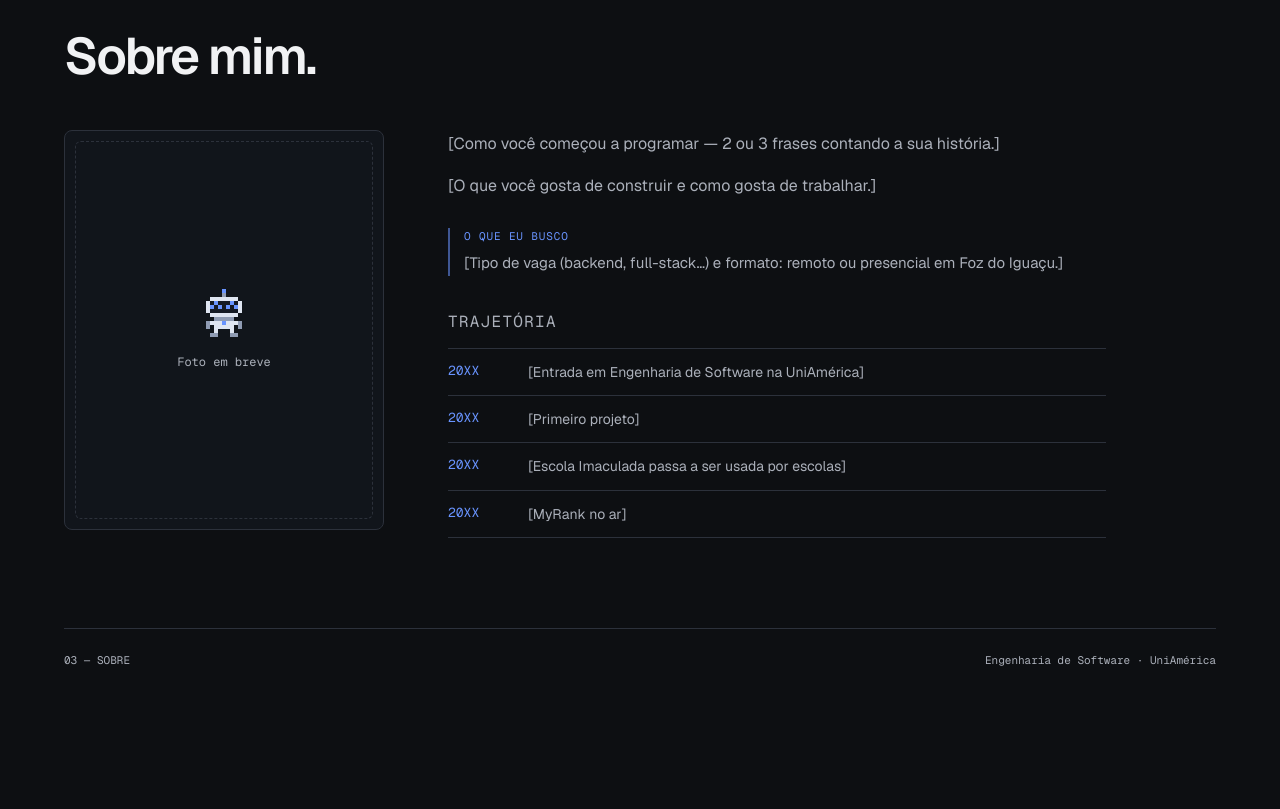
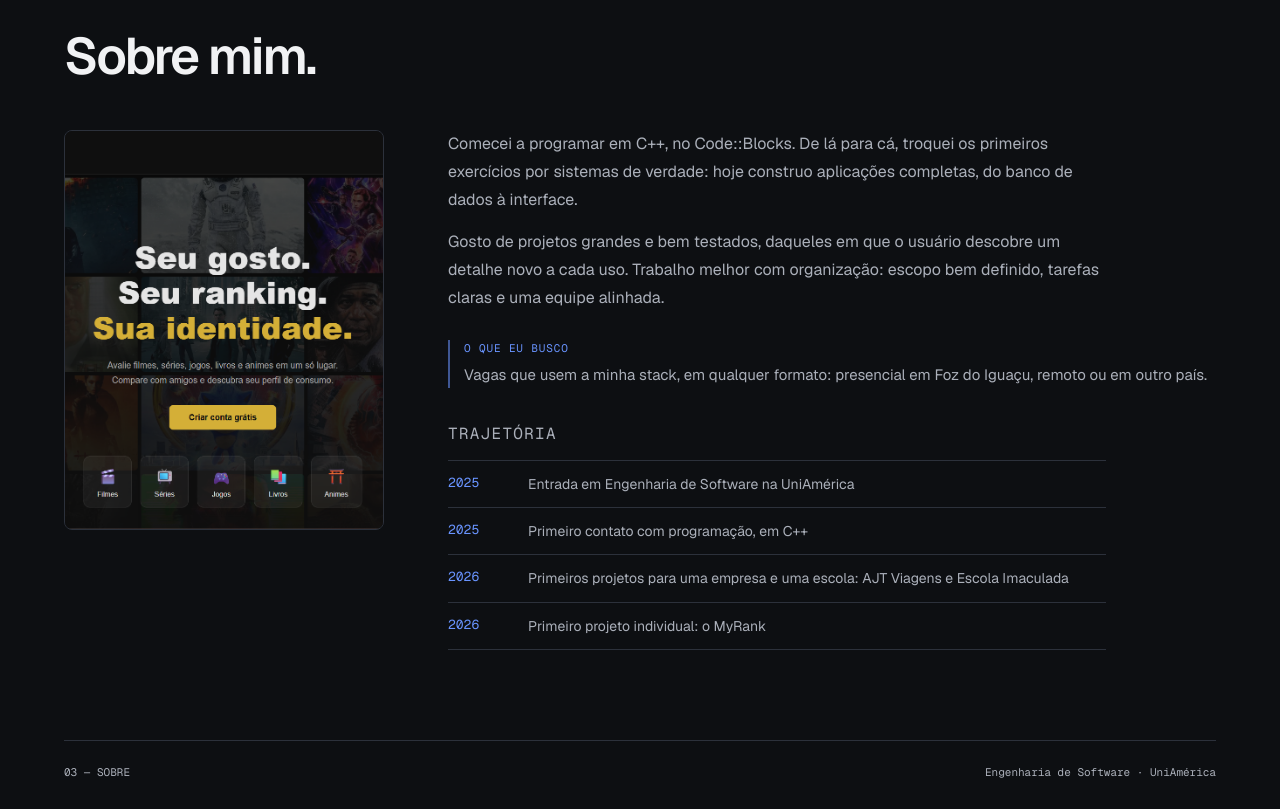
Before and after one commit to guiGocksAfK/GuiGocks-Portfolio, a Next.js app: page / in a window 1280 px wide. Shown: the part 2260-3069 px from the top of the page. Before the commit the page ends 2957 px from the top, so only its background shows below. Built offline with nearby package versions, Linux system fonts and the light colour scheme.

Commit message:
feat: textos do Sobre e robôs arquivistas montando a linha do tempo

```diff
--- a/src/app/globals.css
+++ b/src/app/globals.css
@@ -139,6 +139,15 @@ html[data-paint] .name-first { color: transparent; -webkit-background-clip: text
 .timeline li { display: grid; grid-template-columns: 64px minmax(0, 1fr); gap: 16px; padding: 12px 0; border-top: 1px solid var(--border); color: var(--muted); font-size: 14px; line-height: 1.6; }
 .timeline li:last-child { border-bottom: 1px solid var(--border); }
 .timeline-year { color: var(--accent); font-size: 13px; }
+/* Archivist crew: milestones wait hidden, then land (squash and settle) as each robot drops its crate. */
+.timeline-wrap { position: relative; overflow-x: clip; }
+.timeline-pending { opacity: 0; }
+.timeline-placed { animation: timeline-land .38s ease-out both; }
+@keyframes timeline-land { from { opacity: 0; transform: translateY(-8px) scale(.97, 1.08); } 60% { opacity: 1; transform: translateY(1px) scale(1.01, .97); } to { opacity: 1; transform: none; } }
+.timeline-crew-layer { position: absolute; inset: 0; pointer-events: none; }
+.timeline-crew { position: absolute; left: 0; top: 0; width: 16px; height: 18px; }
+.timeline-sprite, .timeline-sprite svg, .timeline-crate svg { display: block; width: 100%; height: 100%; shape-rendering: crispEdges; }
+.timeline-crate { position: absolute; left: 2px; bottom: 17px; width: 12px; height: 12px; }
 @media (max-width: 900px) { .about-grid { grid-template-columns: minmax(0, 1fr); } .about-photo { max-width: 260px; } }
 /* Mail robot: pops up next to the email with an envelope over its head and a "copied" bubble, then drops back down. */
 .email-wrap { position: relative; display: inline-block; }
--- a/src/app/page.tsx
+++ b/src/app/page.tsx
@@ -8,6 +8,7 @@ import { ProjectStamp } from '@/components/project-stamp';
 import { RobotSprite } from '@/components/robot-sprite';
 import { PatrolRobot } from '@/components/patrol-robot';
 import { ProjectDrawer } from '@/components/project-drawer';
+import { TimelineBuilder } from '@/components/timeline-builder';
 
 function Arrow() {
   return <svg aria-hidden="true" viewBox="0 0 24 24" fill="none" className="arrow"><path d="M6 18 18 6M6 6h12v12" stroke="currentColor" strokeWidth="1.6" strokeLinecap="round" strokeLinejoin="round" /></svg>;
@@ -115,9 +116,7 @@ export default function Home() {
               <p>{about.lookingFor.text}</p>
             </div>
             <p className="about-label timeline-label font-mono">{about.timelineLabel}</p>
-            <ol className="timeline">
-              {about.timeline.map(step => <li key={step.text}><span className="timeline-year font-mono">{step.year}</span><span>{step.text}</span></li>)}
-            </ol>
+            <TimelineBuilder steps={about.timeline} />
           </div>
         </div>
         <div className="section-footer font-mono"><span>{about.section}</span><span>{about.footerNote}</span><PatrolRobot /></div>
--- a/src/components/robot-sprite.tsx
+++ b/src/components/robot-sprite.tsx
@@ -65,6 +65,14 @@ export function StampToolSprite() {
   );
 }
 
+// Wooden crate carried by the archivist crew; plain markup because crew members are created outside React.
+const CRATE = ['SSSSSS', 'SOOOOS', 'SOSSOS', 'SOSSOS', 'SOOOOS', 'SSSSSS'];
+
+export function crateMarkup() {
+  const rects = CRATE.flatMap((row, y) => [...row].map((pixel, x) => `<rect x="${x}" y="${y}" width="1.02" height="1.02" fill="${COLORS[pixel]}"/>`)).join('');
+  return `<svg viewBox="0 0 6 6" aria-hidden="true">${rects}</svg>`;
+}
+
 // Crew: smaller robots with hard hats that carry words in and out. They are created outside React, so they render to markup.
 export const CREW_WIDTH = 16;
 export const CREW_HEIGHT = 18;
--- /dev/null
+++ b/src/components/timeline-builder.tsx
@@ -0,0 +1,97 @@
+'use client';
+
+import { useEffect, useRef, useState } from 'react';
+import { CREW_HEIGHT, CREW_WIDTH, crateMarkup, crewMarkup } from '@/components/robot-sprite';
+
+const STAGGER = 280;
+const STEP_INTERVAL = 100;
+
+type Phase = 'done' | 'waiting' | 'building';
+
+// The career timeline. The first time it scrolls into view, hard-hat crew members run in one after another, each
+// carrying a crate, and set down one milestone apiece from top to bottom. Without motion (or JavaScript) it is just a list.
+export function TimelineBuilder({ steps }: { steps: readonly { year: string; text: string }[] }) {
+  const [phase, setPhase] = useState<Phase>('done');
+  const [placed, setPlaced] = useState(0);
+  const listRef = useRef<HTMLOListElement>(null);
+  const crewRef = useRef<HTMLDivElement>(null);
+
+  useEffect(() => {
+    const list = listRef.current;
+    const layer = crewRef.current;
+    if (!list || !layer || window.matchMedia('(prefers-reduced-motion: reduce)').matches) return;
+    let cancelled = false;
+    const cleanups: (() => void)[] = [];
+    // Hide the milestones until the crew delivers them.
+    setPhase('waiting');
+
+    const wait = (ms: number) => new Promise<void>(resolve => { const timer = setTimeout(resolve, ms); cleanups.push(() => clearTimeout(timer)); });
+
+    async function deliver(index: number) {
+      await wait(index * STAGGER);
+      if (cancelled || !list || !layer) return;
+      const row = list.children[index] as HTMLElement;
+      const y = row.offsetTop + row.offsetHeight - CREW_HEIGHT;
+      const standX = Math.min(row.offsetWidth - CREW_WIDTH - 12, 240);
+      const exitX = layer.clientWidth + 30;
+
+      const member = document.createElement('div');
+      member.className = 'timeline-crew';
+      member.innerHTML = `<span class="timeline-crate">${crateMarkup()}</span><span class="timeline-sprite"></span>`;
+      layer.appendChild(member);
+      const sprite = member.querySelector('.timeline-sprite') as HTMLElement;
+      const crate = member.querySelector('.timeline-crate') as HTMLElement;
+      let step = 0;
+      let carrying = true;
+      const legs = setInterval(() => { sprite.innerHTML = crewMarkup(carrying, ++step); }, STEP_INTERVAL);
+      sprite.innerHTML = crewMarkup(true, 0);
+      cleanups.push(() => { clearInterval(legs); member.remove(); });
+
+      try {
+        await member.animate([{ transform: `translate(${exitX}px, ${y}px)` }, { transform: `translate(${standX}px, ${y}px)` }], { duration: 420, easing: 'ease-out', fill: 'forwards' }).finished;
+        if (cancelled) return;
+        // Drops the crate: it turns into the milestone.
+        await crate.animate([{ transform: 'none', opacity: 1 }, { transform: 'translateY(10px) scale(.6)', opacity: 0 }], { duration: 160, easing: 'ease-in', fill: 'forwards' }).finished;
+        if (cancelled) return;
+        carrying = false;
+        setPlaced(count => Math.max(count, index + 1));
+        await member.animate([{ transform: `translate(${standX}px, ${y}px)` }, { transform: `translate(${standX}px, ${y - 6}px)`, offset: .4 }, { transform: `translate(${standX}px, ${y}px)` }], { duration: 240, easing: 'ease-out' }).finished;
+        await member.animate([{ transform: `translate(${standX}px, ${y}px)`, opacity: 1 }, { transform: `translate(${exitX}px, ${y}px)`, opacity: 0 }], { duration: 420, easing: 'ease-in', fill: 'forwards' }).finished;
+      } catch {
+        return;
+      } finally {
+        clearInterval(legs);
+        member.remove();
+      }
+    }
+
+    const observer = new IntersectionObserver(([entry]) => {
+      if (!entry.isIntersecting) return;
+      observer.disconnect();
+      setPhase('building');
+      steps.forEach((_, index) => { deliver(index); });
+      const done = setTimeout(() => { if (!cancelled) setPhase('done'); }, steps.length * STAGGER + 1600);
+      cleanups.push(() => clearTimeout(done));
+    }, { threshold: .4 });
+    observer.observe(list);
+
+    return () => {
+      cancelled = true;
+      observer.disconnect();
+      cleanups.forEach(cleanup => cleanup());
+    };
+  }, [steps]);
+
+  return (
+    <div className="timeline-wrap">
+      <ol ref={listRef} className="timeline">
+        {steps.map((step, index) => (
+          <li key={step.text} className={phase === 'done' ? undefined : index < placed ? 'timeline-placed' : 'timeline-pending'}>
+            <span className="timeline-year font-mono">{step.year}</span><span>{step.text}</span>
+          </li>
+        ))}
+      </ol>
+      <div ref={crewRef} className="timeline-crew-layer" aria-hidden="true" />
+    </div>
+  );
+}
--- a/src/data/content.ts
+++ b/src/data/content.ts
@@ -28,25 +28,24 @@ export const content = {
     section: '01 — Apresentação',
     location: 'Foz do Iguaçu, PR',
   },
-  // Texts in [brackets] are placeholders waiting for the real story.
   about: {
     section: '03 — Sobre',
     title: 'Sobre mim.',
     footerNote: 'Engenharia de Software · UniAmérica',
     paragraphs: [
-      '[Como você começou a programar — 2 ou 3 frases contando a sua história.]',
-      '[O que você gosta de construir e como gosta de trabalhar.]',
+      'Comecei a programar em C++, no Code::Blocks. De lá para cá, troquei os primeiros exercícios por sistemas de verdade: hoje construo aplicações completas, do banco de dados à interface.',
+      'Gosto de projetos grandes e bem testados, daqueles em que o usuário descobre um detalhe novo a cada uso. Trabalho melhor com organização: escopo bem definido, tarefas claras e uma equipe alinhada.',
     ],
-    lookingFor: { label: 'O que eu busco', text: '[Tipo de vaga (backend, full-stack…) e formato: remoto ou presencial em Foz do Iguaçu.]' },
+    lookingFor: { label: 'O que eu busco', text: 'Vagas que usem a minha stack, em qualquer formato: presencial em Foz do Iguaçu, remoto ou em outro país.' },
     timelineLabel: 'Trajetória',
     timeline: [
-      { year: '20XX', text: '[Entrada em Engenharia de Software na UniAmérica]' },
-      { year: '20XX', text: '[Primeiro projeto]' },
-      { year: '20XX', text: '[Escola Imaculada passa a ser usada por escolas]' },
-      { year: '20XX', text: '[MyRank no ar]' },
+      { year: '2025', text: 'Entrada em Engenharia de Software na UniAmérica' },
+      { year: '2025', text: 'Primeiro contato com programação, em C++' },
+      { year: '2026', text: 'Primeiros projetos para uma empresa e uma escola: AJT Viagens e Escola Imaculada' },
+      { year: '2026', text: 'Primeiro projeto individual: o MyRank' },
     ],
-    // Save the photo in public/ (e.g. /about/foto.webp) and set the path here.
-    photo: null as string | null,
+    // Placeholder until the real photo arrives: save it in public/ (e.g. /about/foto.webp) and set the path here.
+    photo: '/projects/MyRank.png' as string | null,
     photoAlt: 'Foto de Guilherme Gabriel Gocks',
     photoPlaceholder: 'Foto em breve',
   },
```
